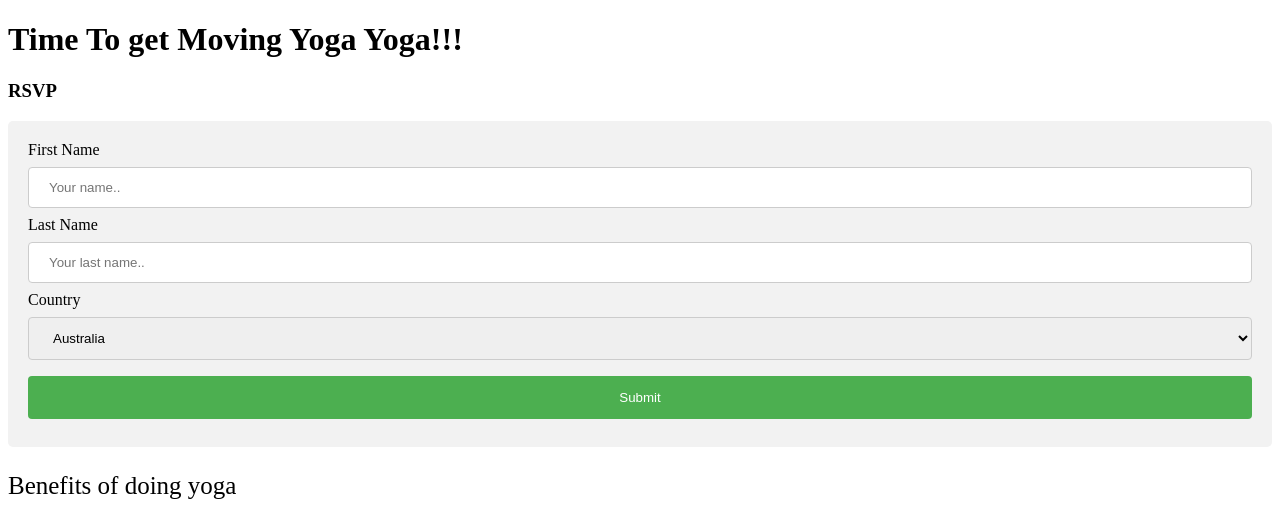
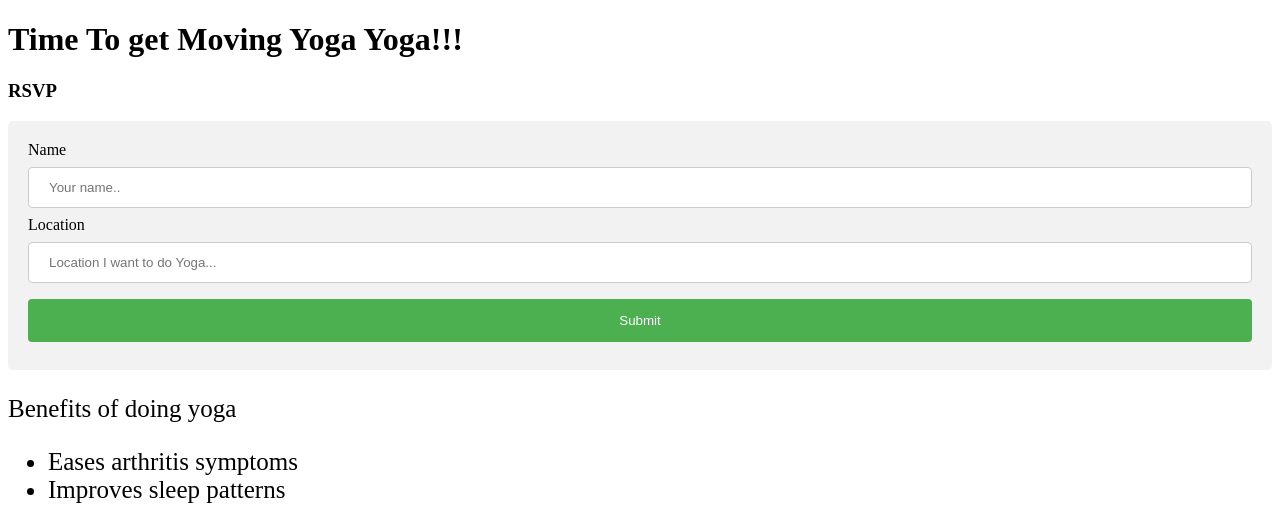
Before and after one commit to FierdCS/FierdCS.github.io, a plain HTML site: page yoga.html in a window 1280 px wide. Shown: the top 507 px of the page. Drawn offline with Linux system fonts and the light colour scheme.

Commit message:
Update yoga.html

```diff
--- a/yoga.html
+++ b/yoga.html
@@ -47,18 +47,12 @@
 	<h3>RSVP</h3>
 	<div>
 	  <form action="/action_page.php">
-	    <label for="fname">First Name</label>
+	    <label for="name">Name</label>
 	    <input type="text" id="fname" name="firstname" placeholder="Your name..">
 
-	    <label for="lname">Last Name</label>
-	    <input type="text" id="lname" name="lastname" placeholder="Your last name..">
+	    <label for="location">Location</label>
+	    <input type="text" id="location" name="location" placeholder="Location I want to do Yoga...">
 
-	    <label for="country">Country</label>
-	    <select id="country" name="country">
-	      <option value="australia">Australia</option>
-	      <option value="canada">Canada</option>
-	      <option value="usa">USA</option>
-	    </select>
 
 	    <input type="submit" value="Submit">
 	  </form>
```
